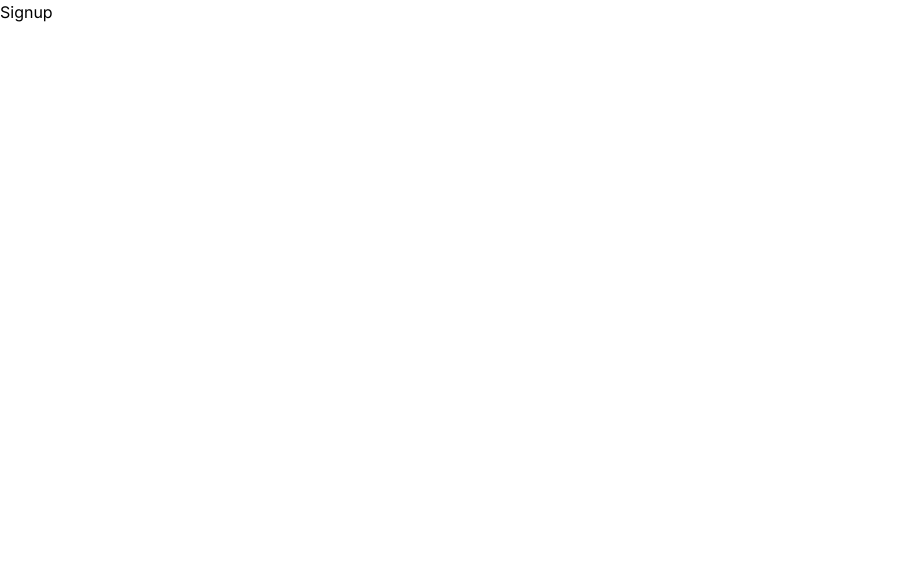
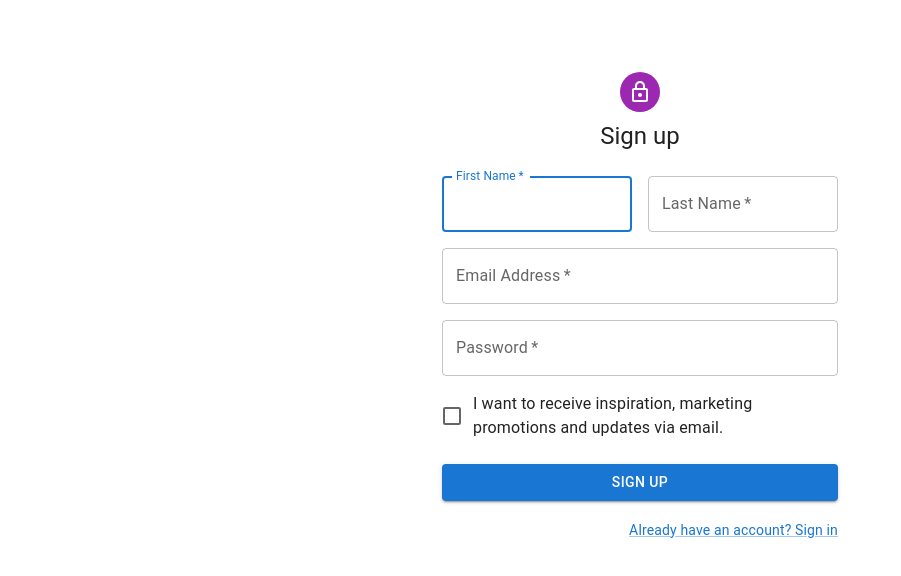
Before and after one commit to Selasie5/AI-Based-Pantry-Tracker, a Next.js app: page /auth/signup in a window 1280 px wide. Shown: the top 576 px of the page, without its empty margins (0-901 px from the left). Built offline with nearby package versions, Linux system fonts and the light colour scheme.

Commit message:
Build add pantry item ui

```diff
--- a/src/app/auth/signup/page.tsx
+++ b/src/app/auth/signup/page.tsx
@@ -1,9 +1,132 @@
-import React from 'react'
+"use client"
+import * as React from 'react';
+import Avatar from '@mui/material/Avatar';
+import Button from '@mui/material/Button';
+import CssBaseline from '@mui/material/CssBaseline';
+import TextField from '@mui/material/TextField';
+import FormControlLabel from '@mui/material/FormControlLabel';
+import Checkbox from '@mui/material/Checkbox';
+import Link from '@mui/material/Link';
+import Grid from '@mui/material/Grid';
+import Box from '@mui/material/Box';
+import LockOutlinedIcon from '@mui/icons-material/LockOutlined';
+import Typography from '@mui/material/Typography';
+import Container from '@mui/material/Container';
+import { createTheme, ThemeProvider } from '@mui/material/styles';
 
-const page = () => {
+function Copyright(props: any) {
   return (
-    <div>Signup</div>
-  )
+    <Typography variant="body2" color="text.secondary" align="center" {...props}>
+      {'Copyright © '}
+      <Link color="inherit" href="https://mui.com/">
+        Your Website
+      </Link>{' '}
+      {new Date().getFullYear()}
+      {'.'}
+    </Typography>
+  );
 }
 
-export default page
+// TODO remove, this demo shouldn't need to reset the theme.
+const defaultTheme = createTheme();
+
+export default function SignUp() {
+  const handleSubmit = (event: React.FormEvent<HTMLFormElement>) => {
+    event.preventDefault();
+    const data = new FormData(event.currentTarget);
+    console.log({
+      email: data.get('email'),
+      password: data.get('password'),
+    });
+  };
+
+  return (
+    <ThemeProvider theme={defaultTheme}>
+      <Container component="main" maxWidth="xs">
+        <CssBaseline />
+        <Box
+          sx={{
+            marginTop: 8,
+            display: 'flex',
+            flexDirection: 'column',
+            alignItems: 'center',
+          }}
+        >
+          <Avatar sx={{ m: 1, bgcolor: 'secondary.main' }}>
+            <LockOutlinedIcon />
+          </Avatar>
+          <Typography component="h1" variant="h5">
+            Sign up
+          </Typography>
+          <Box component="form" noValidate onSubmit={handleSubmit} sx={{ mt: 3 }}>
+            <Grid container spacing={2}>
+              <Grid item xs={12} sm={6}>
+                <TextField
+                  autoComplete="given-name"
+                  name="firstName"
+                  required
+                  fullWidth
+                  id="firstName"
+                  label="First Name"
+                  autoFocus
+                />
+              </Grid>
+              <Grid item xs={12} sm={6}>
+                <TextField
+                  required
+                  fullWidth
+                  id="lastName"
+                  label="Last Name"
+                  name="lastName"
+                  autoComplete="family-name"
+                />
+              </Grid>
+              <Grid item xs={12}>
+                <TextField
+                  required
+                  fullWidth
+                  id="email"
+                  label="Email Address"
+                  name="email"
+                  autoComplete="email"
+                />
+              </Grid>
+              <Grid item xs={12}>
+                <TextField
+                  required
+                  fullWidth
+                  name="password"
+                  label="Password"
+                  type="password"
+                  id="password"
+                  autoComplete="new-password"
+                />
+              </Grid>
+              <Grid item xs={12}>
+                <FormControlLabel
+                  control={<Checkbox value="allowExtraEmails" color="primary" />}
+                  label="I want to receive inspiration, marketing promotions and updates via email."
+                />
+              </Grid>
+            </Grid>
+            <Button
+              type="submit"
+              fullWidth
+              variant="contained"
+              sx={{ mt: 3, mb: 2 }}
+            >
+              Sign Up
+            </Button>
+            <Grid container justifyContent="flex-end">
+              <Grid item>
+                <Link href="#" variant="body2">
+                  Already have an account? Sign in
+                </Link>
+              </Grid>
+            </Grid>
+          </Box>
+        </Box>
+      </Container>
+    </ThemeProvider>
+  );
+}
--- a/src/app/components/Header.tsx
+++ b/src/app/components/Header.tsx
@@ -1,6 +1,7 @@
 "use client";
 import React, { useState } from 'react';
 import { FiSearch } from "react-icons/fi";
+import { Avatar } from '@mui/material';
 
 const Header = () => {
   const [searchQuery, setSearchQuery] = useState("");
@@ -23,7 +24,7 @@ const Header = () => {
           </button>
         </div>
         <div className="bg-black w-10 h-10 rounded-full flex justify-center items-center">
-          <span className="text-white text-sm font-Poppins font-semibold mx-auto">AK</span>
+        <Avatar alt="Remy Sharp" src="/profile-img.jpg" />
         </div>
       </div>
     </div>
--- a/src/app/components/PantryList.tsx
+++ b/src/app/components/PantryList.tsx
@@ -1,8 +1,10 @@
 "use client";
 import React, { useState } from 'react';
-import { FaEllipsisV, FaEdit, FaTrash } from 'react-icons/fa';
-import { Tooltip } from '@reach/tooltip';
-import '@reach/tooltip/styles.css';
+import {FaEdit, FaTrash } from 'react-icons/fa';
+import { Modal,Box, Typography,TextField, InputLabel, Select, MenuItem, Button} from '@mui/material';
+import {DatePicker} from '@mui/x-date-pickers'
+import { LocalizationProvider } from '@mui/x-date-pickers';
+import { AdapterDayjs } from '@mui/x-date-pickers/AdapterDayjs'
 
 interface PantryItem {
   id: number;
@@ -14,13 +16,69 @@ interface PantryItem {
 }
 
 const PantryList: React.FC = () => {
+
+  // Modal Style:
+  const style = {
+    position: 'absolute' as 'absolute',
+    top: '50%',
+    left: '50%',
+    transform: 'translate(-50%, -50%)',
+    width: '90%',
+    maxWidth: 600,
+    bgcolor: 'background.paper',
+    boxShadow: 24,
+    borderRadius: 2,
+    p: 4,
+    fontFamily:'Poppins'
+  };
+
+  const inputStyle = {
+    marginBottom: 2,
+    width: '100%',
+  };
+
+  const selectStyle = {
+    marginBottom: 2,
+    width: '100%',
+  };
+
+  const datePickerStyle = {
+    marginBottom: 2,
+    width: '100%',
+  };
+const buttonStyle={
+  backgroundColor: '#000000',
+  color: '#ffffff',
+  paddingBlock: '12px',
+  paddingInline:'20px',
+  width:'100%',
+  marginBlock:2,
+  '&:hover': {
+    backgroundColor: '#0069d9',
+    borderColor: '#0062cc',
+    boxShadow: 'none',
+  },
+}
+
+  const[category, setCategory]=useState("")
   const [pantryItems, setPantryItems] = useState<PantryItem[]>([
     { id: 1, name: 'Example Item 1', qty: 5, category: 'Grains', dateAdded: '2024-07-28', expiryDate: '2024-08-10' },
     // Add more items here
   ]);
 
   const [selectedItems, setSelectedItems] = useState<number[]>([]);
-  const [activeItemId, setActiveItemId] = useState<number | null>(null);
+  // const [activeItemId, setActiveItemId] = useState<number | null>(null);
+  const [open, setOpen]= useState(false);
+
+  const handleOpen = ():void=>
+  {
+    setOpen(true)
+  }
+
+  const handleClose=():void=>
+  {
+    setOpen(false)
+  }
 
   const handleSelectAll = (e: React.ChangeEvent<HTMLInputElement>) => {
     const checked = e.target.checked;
@@ -48,6 +106,7 @@ const PantryList: React.FC = () => {
   };
 
   return (
+    <LocalizationProvider dateAdapter={AdapterDayjs}>
     <section className="p-4">
       <div className="overflow-x-auto">
         <div className="flex justify-end items-center gap-5 mb-4">
@@ -65,7 +124,7 @@ const PantryList: React.FC = () => {
               Delete Selected Items
             </button>
           </div>
-          <button className="font-Poppins text-[0.75rem] bg-green-500 text-white rounded-lg px-6 py-3  hover:cursor-pointer">Add Item To Pantry</button>
+          <button className="font-Poppins text-[0.75rem] bg-green-500 text-white rounded-lg px-6 py-3  hover:cursor-pointer" onClick={handleOpen}>Add Item To Pantry</button>
         </div>
         <table className="min-w-full bg-white border border-gray-200 rounded-lg shadow-sm">
           <thead>
@@ -86,7 +145,7 @@ const PantryList: React.FC = () => {
               <th className="py-3 px-6 text-left">Actions</th>
             </tr>
           </thead>
-          <tbody className="text-gray-600 text-sm font-light">
+<tbody className="text-gray-600 text-sm font-light">
             {pantryItems.map(item => (
               <tr key={item.id} className="border-b border-gray-200 hover:bg-gray-100 relative">
                 <td className="py-3 px-6 text-left whitespace-nowrap">
@@ -102,40 +161,68 @@ const PantryList: React.FC = () => {
                 <td className="py-3 px-6 text-left">{item.category}</td>
                 <td className="py-3 px-6 text-left">{item.dateAdded}</td>
                 <td className="py-3 px-6 text-left">{item.expiryDate}</td>
-                <td className="py-3 px-6 text-left">
-                  <div className="relative">
-                    <Tooltip label="More options" aria-label="More options">
-                      <button
-                        className="text-gray-500 hover:text-gray-700 focus:outline-none"
-                        onClick={() => setActiveItemId(activeItemId === item.id ? null : item.id)}
-                      >
-                        <FaEllipsisV />
-                      </button>
-                    </Tooltip>
-                    {activeItemId === item.id && (
-                      <div className="absolute right-0 mt-2 w-32 bg-white border border-gray-200 shadow-lg rounded-lg">
+                <td className=" flex justify-center items-center gap-3 py-3 px-6 text-left">
                         <button
-                          className="w-full text-left px-4 py-2 hover:bg-gray-100"
+                          className=" bg-blue-200 text-blue-700 opacity-50 hover:opacity-100 w-full text-left px-4 py-2 hover:bg-gray-100"
                           onClick={() => handleEdit(item.id)}
                         >
                           <FaEdit className="inline mr-2" /> Edit
                         </button>
                         <button
-                          className="w-full text-left px-4 py-2 hover:bg-gray-100"
+                          className="  bg-red-200 text-red-700 opacity-50 hover:opacity-100 w-full text-left px-4 py-2 hover:bg-gray-100"
                           onClick={() => handleDelete(item.id)}
                         >
                           <FaTrash className="inline mr-2" /> Delete
                         </button>
-                      </div>
-                    )}
-                  </div>
                 </td>
               </tr>
             ))}
           </tbody>
         </table>
+        <Modal open={open} onClose={handleClose}>
+        <Box sx={style}>
+          <Typography variant="h6" component="h2" sx={{ color: 'black',fontSize:'1.5rem', fontWeight:700, mb: 2, textAlign:'center' }}>
+            Add Item To The Pantry
+          </Typography>
+          <TextField
+            id="item-name"
+            label="Item Name"
+            variant="outlined"
+            sx={inputStyle}
+          />
+          <TextField
+            id="item-quantity"
+            label="Quantity"
+            variant="outlined"
+            sx={inputStyle}
+          />
+          <Box>
+            <InputLabel id="category-label">Category</InputLabel>
+            <Select
+              labelId="category-label"
+              id="category-select"
+              value={category}
+              onChange={(e) => setCategory(e.target.value as string)}
+              sx={selectStyle}
+            >
+              <MenuItem value="Staples">Staples</MenuItem>
+              <MenuItem value="Canned Goods">Canned Goods</MenuItem>
+              <MenuItem value="Baking Supplies">Baking Supplies</MenuItem>
+              <MenuItem value="Dairy">Dairy</MenuItem>
+              <MenuItem value="Snacks">Snacks</MenuItem>
+              <MenuItem value="Meat & Seafood">Meat & Seafood</MenuItem>
+              <MenuItem value="Frozen Foods">Frozen Foods</MenuItem>
+              <MenuItem value="Grain & Cereals">Grain & Cereals</MenuItem>
+              <MenuItem value="Fruits & Vegetables">Fruits & Vegetables</MenuItem>
+            </Select>
+          </Box>
+          <DatePicker label="Expiry Date" sx={datePickerStyle} />
+          <Button variant='contained' sx={buttonStyle}>Add Item</Button>
+        </Box>
+      </Modal>
       </div>
     </section>
+    </LocalizationProvider>
   );
 }
 
```
Also changed, not shown: package.json (+6 -1 lines), public/profile-img.jpg (added), 1 other file (tests, documents, lock files or other folders).
